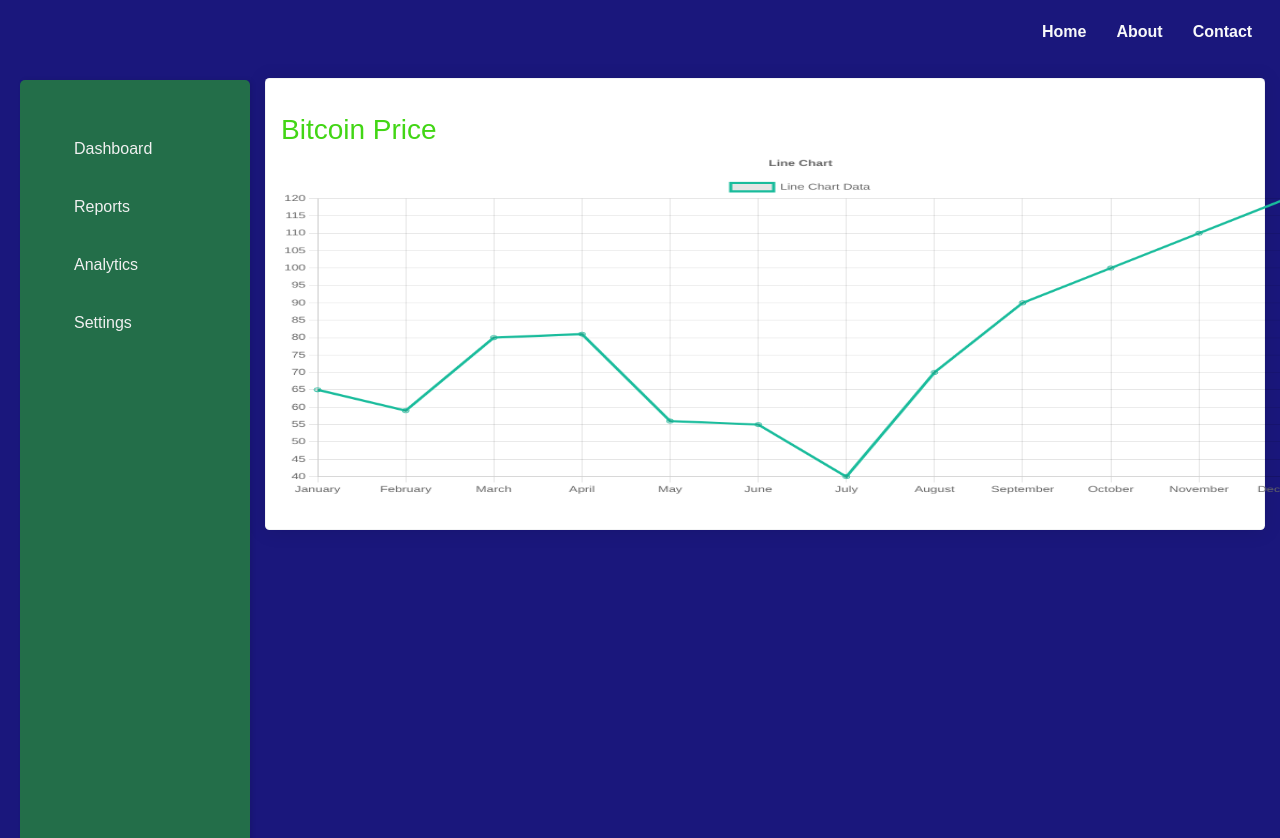
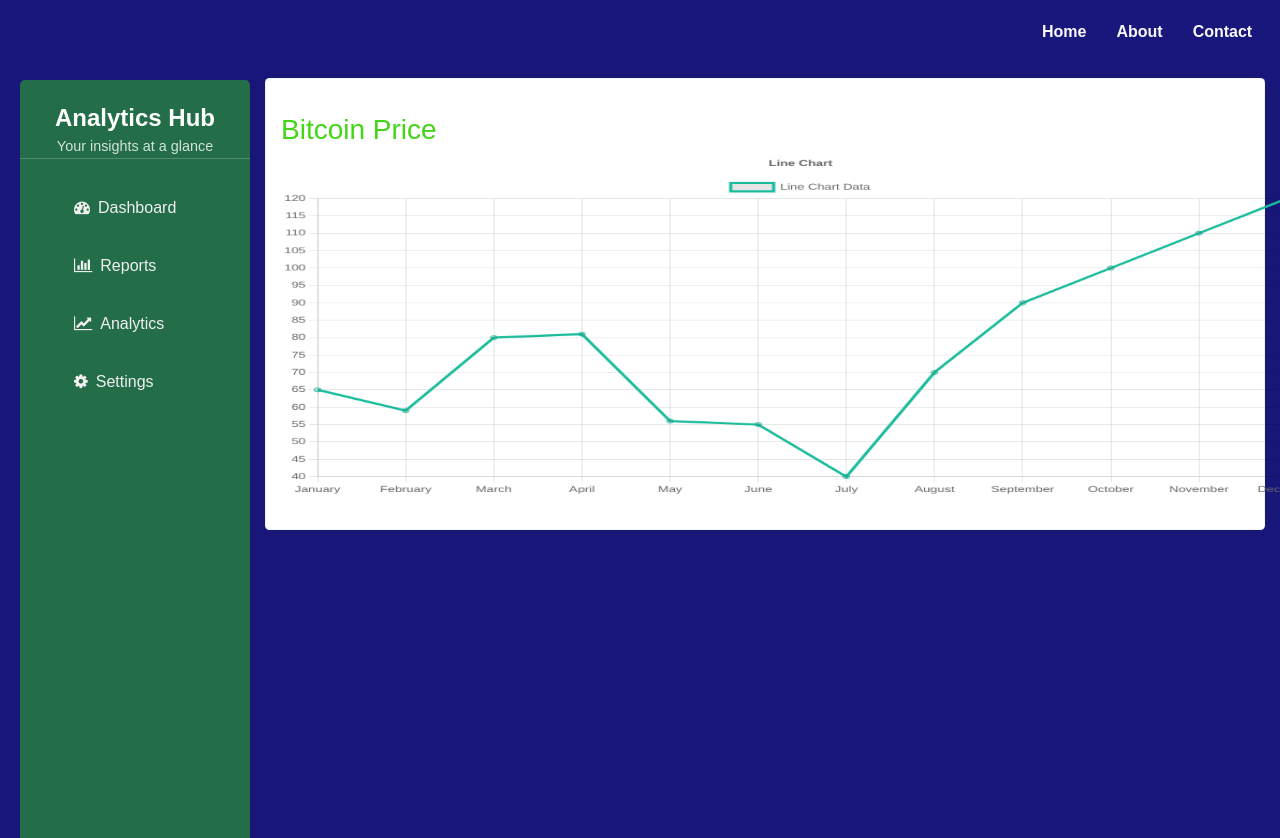
Before and after one commit to Sina-Akhavi/my-react-app, a React (Create React App) app: page / in a window 1280 px wide. Shown: the top 838 px of the page. Built offline with nearby package versions, Linux system fonts and the light colour scheme.

Commit message:
enhance sidebar with icons and header

```diff
--- a/public/index.html
+++ b/public/index.html
@@ -3,6 +3,7 @@
   <head>
     <meta charset="utf-8" />
     <link rel="icon" href="%PUBLIC_URL%/favicon.ico" />
+    <link rel="stylesheet" href="https://cdnjs.cloudflare.com/ajax/libs/font-awesome/4.7.0/css/font-awesome.min.css">
     <meta name="viewport" content="width=device-width, initial-scale=1" />
     <meta name="theme-color" content="#000000" />
     <meta
--- a/src/components/Sidebar.js
+++ b/src/components/Sidebar.js
@@ -5,22 +5,44 @@ import "../styles/sidebar.css";
 const Sidebar = () => {
   return (
     <div className="sidebar mutabel-sidebar-styles">
+      <div className="sidebar-header">
+        {/* Removed logo image to avoid alt text fallback */}
+        <div className="sidebar-header-info">
+          <h3>Analytics Hub</h3>
+          <p>Your insights at a glance</p>
+        </div>
+
+      </div>
       <div className="sidebar-wrapper">
         <ul className="sidebar-list">
-
           <li className="sidebar-item">
-            <a className="a-item" href="#">Dashboard</a>
+            <a className="a-item" href="#">
+              <i
+                className="fa fa-tachometer"
+                aria-hidden="true"
+                style={{ marginRight: "8px" }}
+              ></i>
+              Dashboard
+            </a>
           </li>
           <li className="sidebar-item">
-            <a className="a-item" href="#">Reports</a>
+            <a className="a-item" href="#">
+              <i className="fa fa-bar-chart" aria-hidden="true" style={{ marginRight: "8px" }}></i>
+              Reports
+            </a>
           </li>
           <li className="sidebar-item">
-            <a className="a-item" href="#">Analytics</a>
+            <a className="a-item" href="#">
+              <i className="fa fa-line-chart" aria-hidden="true" style={{ marginRight: "8px" }}></i>
+              Analytics
+            </a>
           </li>
           <li className="sidebar-item">
-            <a className="a-item" href="#">Settings</a>
+            <a className="a-item" href="#">
+              <i className="fa fa-cog" aria-hidden="true" style={{ marginRight: "8px" }}></i>
+              Settings
+            </a>
           </li>
-
         </ul>
       </div>
     </div>
--- a/src/styles/sidebar.css
+++ b/src/styles/sidebar.css
@@ -74,13 +74,29 @@
 
 /* Optional: Add a header to the sidebar */
 .sidebar-header {
-  padding: 20px 0;
-  text-align: center;
-  margin-bottom: 20px;
+  display: flex;
+  align-items: center;
+  justify-content: center; /* Center horizontally */
+  text-align: center; /* Ensure text is centered */
+  padding: 16;
+  background: #236e49;
+  color: #fff;
+  border-bottom: 1px solid rgba(255, 255, 255, 0.2);
 }
 
-.sidebar-header h3 {
+.sidebar-header-info {
+  flex: 1;
+  margin: 0 12px;
+}
+
+.sidebar-header-info h3 {
   margin: 0;
-  font-size: 1.5em;
-  font-weight: bold;
+  font-size: 1.5rem;
+  font-weight: 700;
 }
+
+.sidebar-header-info p {
+  margin: 0;
+  font-size: 0.9rem;
+  opacity: 0.8;
+}
```
Also changed, not shown: src/pages/login.html (added, +79 -0 lines).
